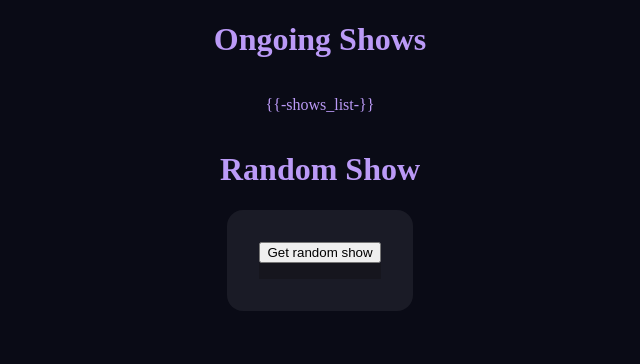
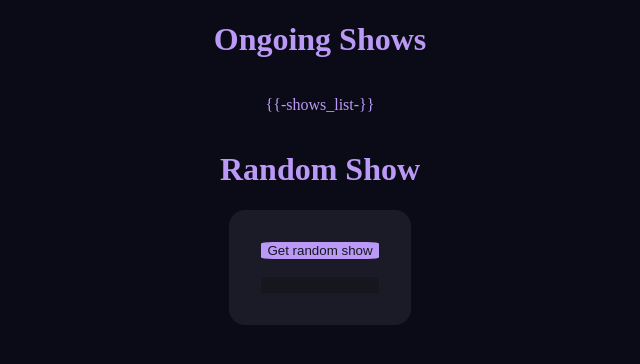
Before and after one commit to MarcoTz/who-is-watching, a plain HTML site: page overview_html/index_template.html in a window 1280 px wide. Shown: the whole page, without its empty margins (320-960 px from the left). Drawn offline with Linux system fonts and the light colour scheme.

Commit message:
updated html styling

```diff
--- a/overview_html/main.css
+++ b/overview_html/main.css
@@ -14,6 +14,14 @@ body{
 h1 {
   width:100%;
   text-align:center;
+}
+
+button {
+  background:var(--fg-color);
+  border-radius:10%;
+  border:none;
+  color:var(--bg-color-even);
+  margin:auto;
 }
 
 #shows_container{
@@ -52,6 +60,9 @@ h1 {
   width:fit-content;
   padding:2em;
   margin:auto;
+  display:flex;
+  flex-direction:column;
+  justify-content:center;
 }
 
 #random_show_div{
```
